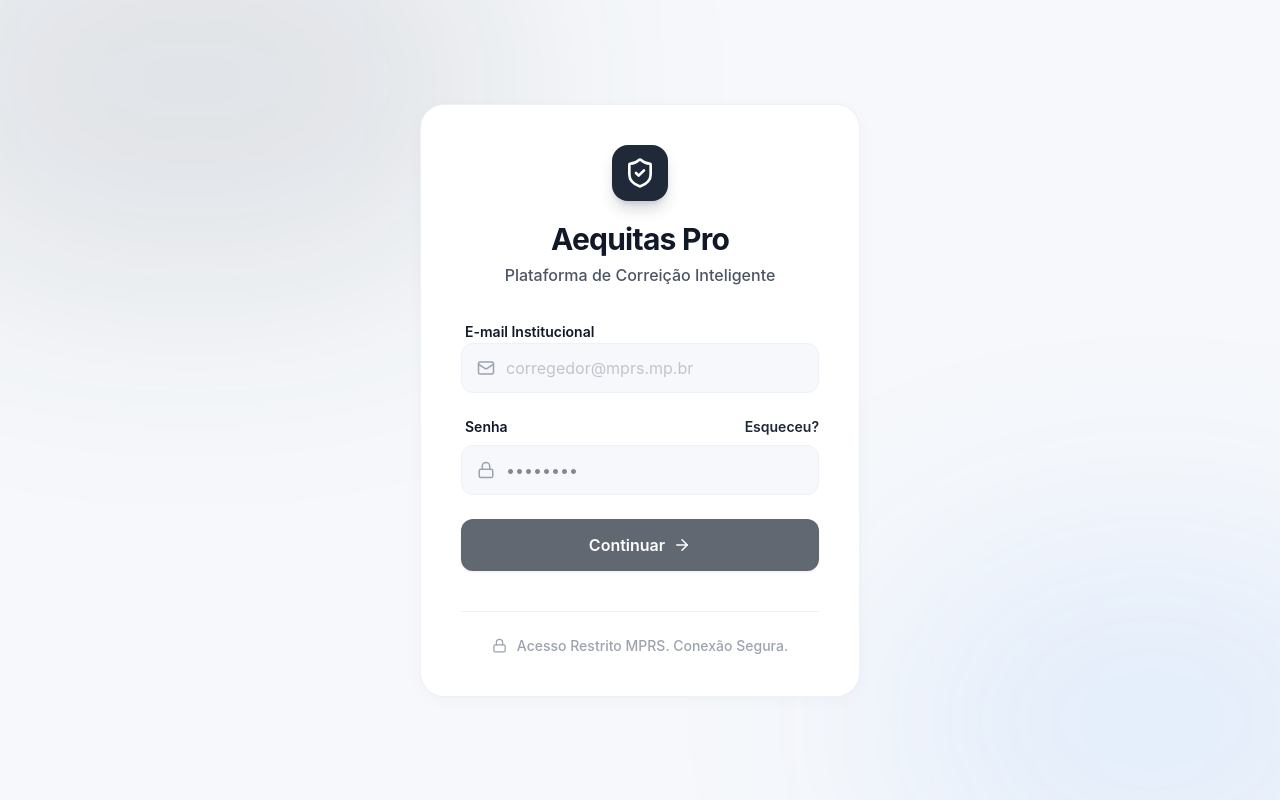
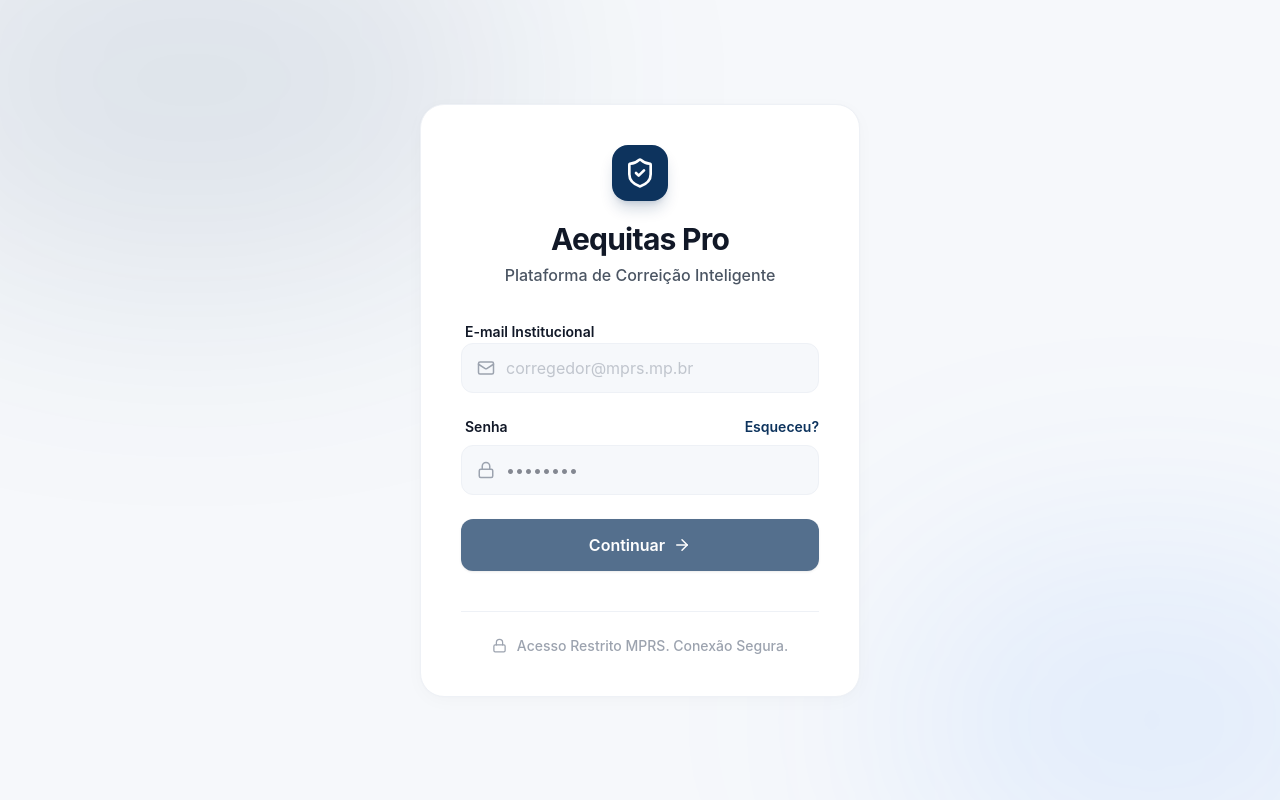
Before and after one commit to devdhey/Aequitas, a React (Vite) app: page / in a window 1280 px wide. Built offline with nearby package versions, Linux system fonts and the light colour scheme.

Commit message:
style: Apply Tecnisys corporate colors to the entire application

```diff
--- a/src/index.css
+++ b/src/index.css
@@ -10,9 +10,9 @@
   --color-text-secondary: #4b5563;
   --color-text-muted: #9ca3af;
 
-  --color-primary-500: #000000;
-  --color-primary-600: #1f2937;
-  --color-primary-50: #f3f4f6;
+  --color-primary-500: #1a4f8b;
+  --color-primary-600: #0D335D;
+  --color-primary-50: #f0f4f8;
 
   --color-success: #10b981;
   --color-alert-warning: #f59e0b;
```
